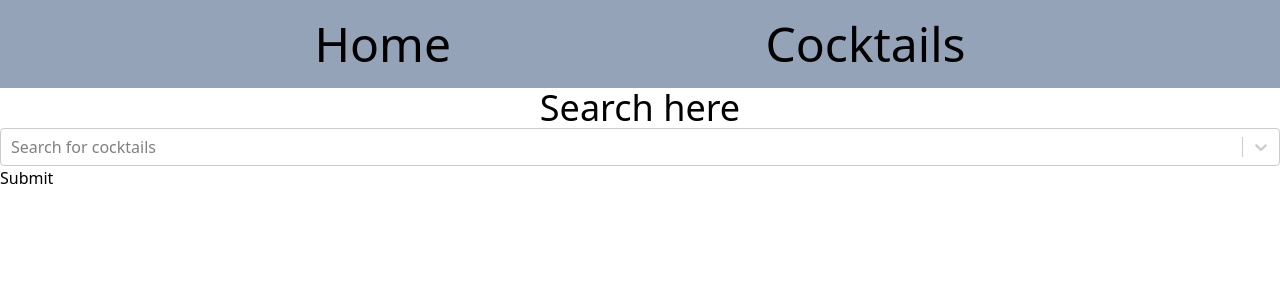
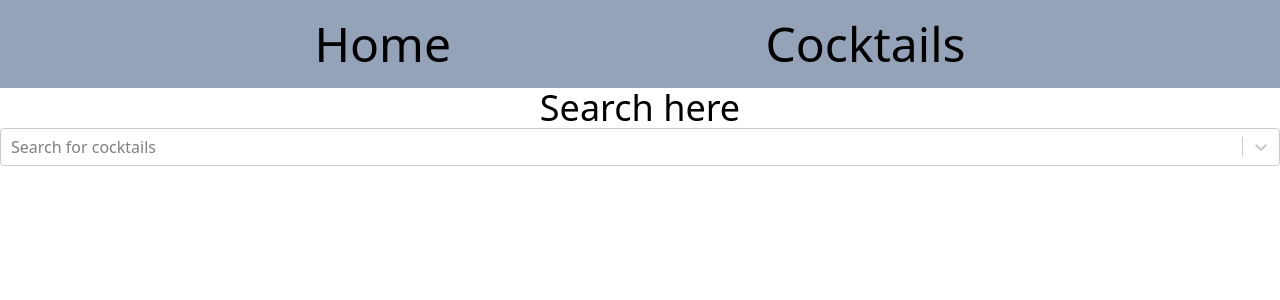
Before and after one commit to shoeslace911/the-black-bar, a React (Vite) app: page / in a window 1280 px wide. Shown: the top 300 px of the page. Built offline with nearby package versions, Linux system fonts and the light colour scheme.

Commit message:
autofill

```diff
--- a/src/components/Search.jsx
+++ b/src/components/Search.jsx
@@ -15,11 +15,10 @@ export default function Search() {
     e.preventDefault();
   };
 
-  const loadOptions = async () => {
+  const loadOptions = async (searchValue, callback) => {
     try {
-      const response = await fetch(`https://thecocktaildb.com/api/json/v1/1/search.php?s=${cocktail}`);
+      const response = await fetch(`https://thecocktaildb.com/api/json/v1/1/search.php?s=${searchValue}`);
       const data = await response.json();
-
       const drinks = data.drinks.map((drink) => ({
         value: drink.strDrink,
         label: drink.strDrink,
@@ -34,10 +33,12 @@ export default function Search() {
     <div>
       <h1 className="text-center text-4xl">Search here</h1>
       <form>
-        <AsyncSelect loadOptions={loadOptions} placeholder="Search for cocktails" onChange={handleCocktailSearch} />
-        <button type="drop" onClick={handleCocktailSearchClick}>
-          Submit
-        </button>
+        <AsyncSelect
+          loadOptions={loadOptions}
+          placeholder="Search for cocktails"
+          onChange={handleCocktailSearch}
+          className="bg-grey-300"
+        />
       </form>
     </div>
   );
```
